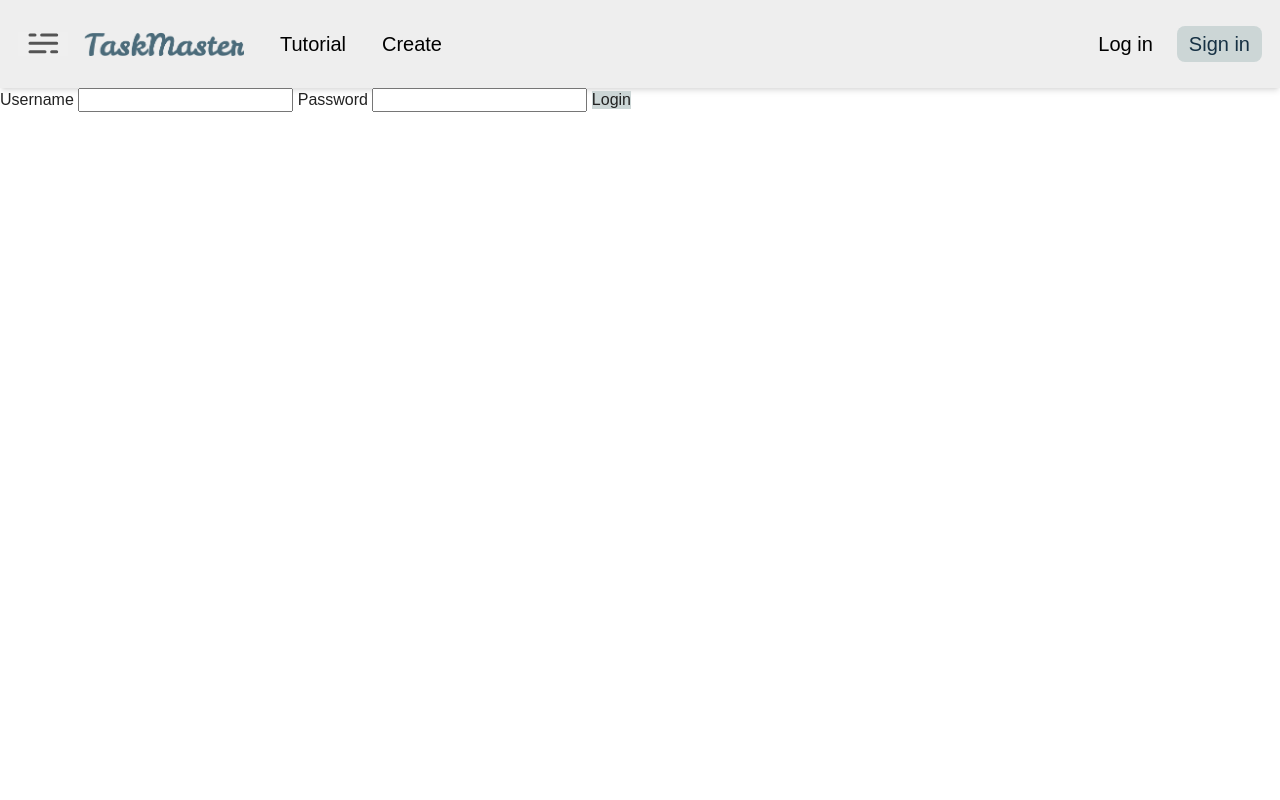
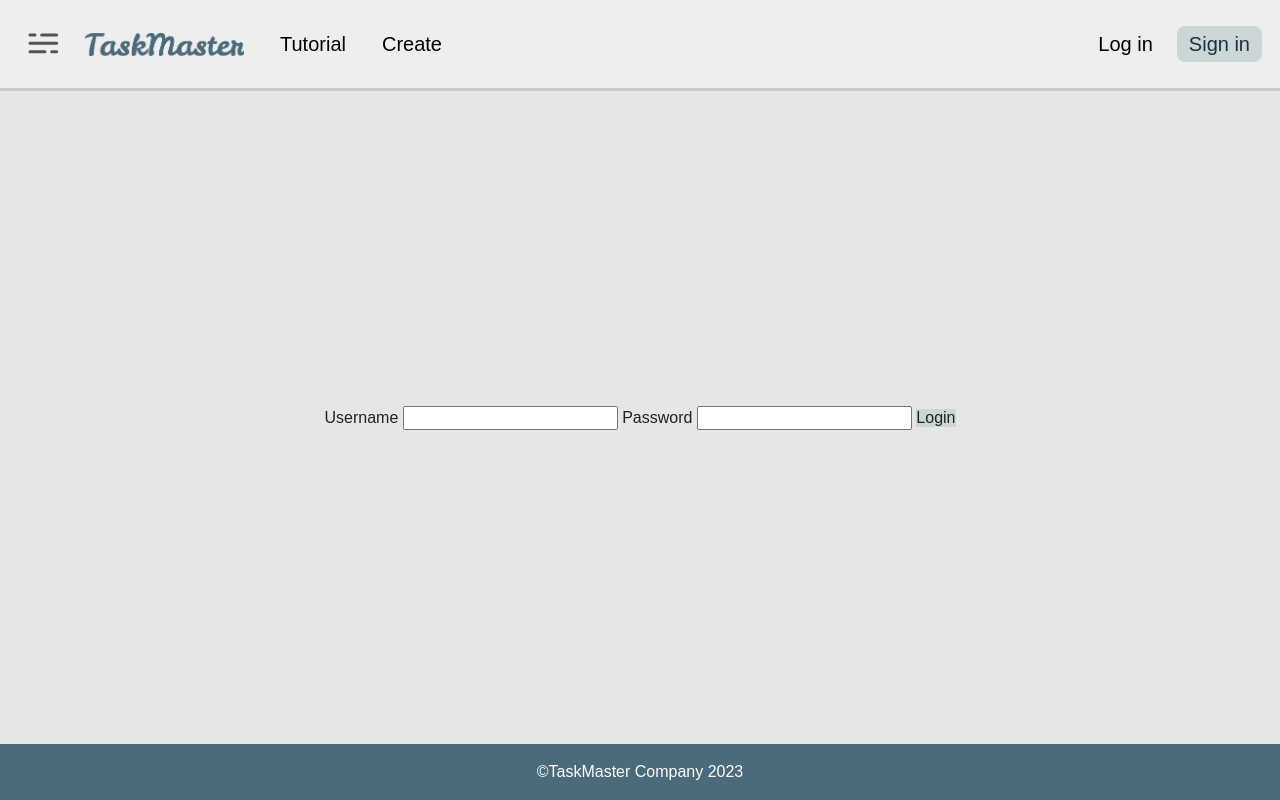
Before and after one commit to K4Lok/task-master-trello-like-web-app, a PHP site: page /signup.html in a window 1280 px wide. Run offline with PHP 8.4, Linux system fonts and the light colour scheme.

Commit message:
add: footer and style it

```diff
--- a/frontend/public/styles/common.css
+++ b/frontend/public/styles/common.css
@@ -1,6 +1,14 @@
 :root {
     --header-bg-color: #EEEEEE;
+    --footer-bg-color: #4B6B7A;
+    --main-bg-color: #E6E6E6;
     font-family: Arial, Helvetica, sans-serif;
+}
+
+body {
+    height: 100vh;
+    display: flex;
+    flex-direction: column;
 }
 
 header {
@@ -10,7 +18,7 @@ header {
     display: flex;
     align-items: center;
     gap: 24px;
-    box-shadow: 0 4px 6px -1px rgb(0 0 0 / 0.1), 0 2px 4px -2px rgb(0 0 0 / 0.1);
+    border-bottom: solid 3px rgba(0, 0, 0, 0.15);
 }
 
 .logo-container {
@@ -57,6 +65,17 @@ nav {
     border-radius: 8px;
 }
 
-.action-btn {
-    background-color: #CCD6D6;
+main {
+    height: 100%;
+    background-color: var(--main-bg-color);
 }
+
+footer {
+    background-color: var(--footer-bg-color);
+    display: flex;
+    justify-content: center;
+    align-items: center;
+    padding-block: 20px;
+    color: white;
+    font-size: 16px;
+}
--- /dev/null
+++ b/frontend/public/styles/form.css
@@ -0,0 +1,12 @@
+.container {
+    height: 100%;
+    display: flex;
+    justify-content: center;
+    align-items: center;
+}
+
+
+
+.action-btn {
+    background-color: #CCD6D6;
+}
--- a/frontend/signup.html
+++ b/frontend/signup.html
@@ -7,6 +7,7 @@
     <title>Sign up | TaskMaster</title>
     <link rel="stylesheet" href="./public/styles/reset.css">
     <link rel="stylesheet" href="./public/styles/common.css">
+    <link rel="stylesheet" href="./public/styles/form.css">
 </head>
 <body>
     <header>
@@ -48,5 +49,9 @@
             </form>
         </div>
     </main>
+
+    <footer>
+        <p>©TaskMaster Company 2023</p>
+    </footer>
 </body>
 </html>
```
